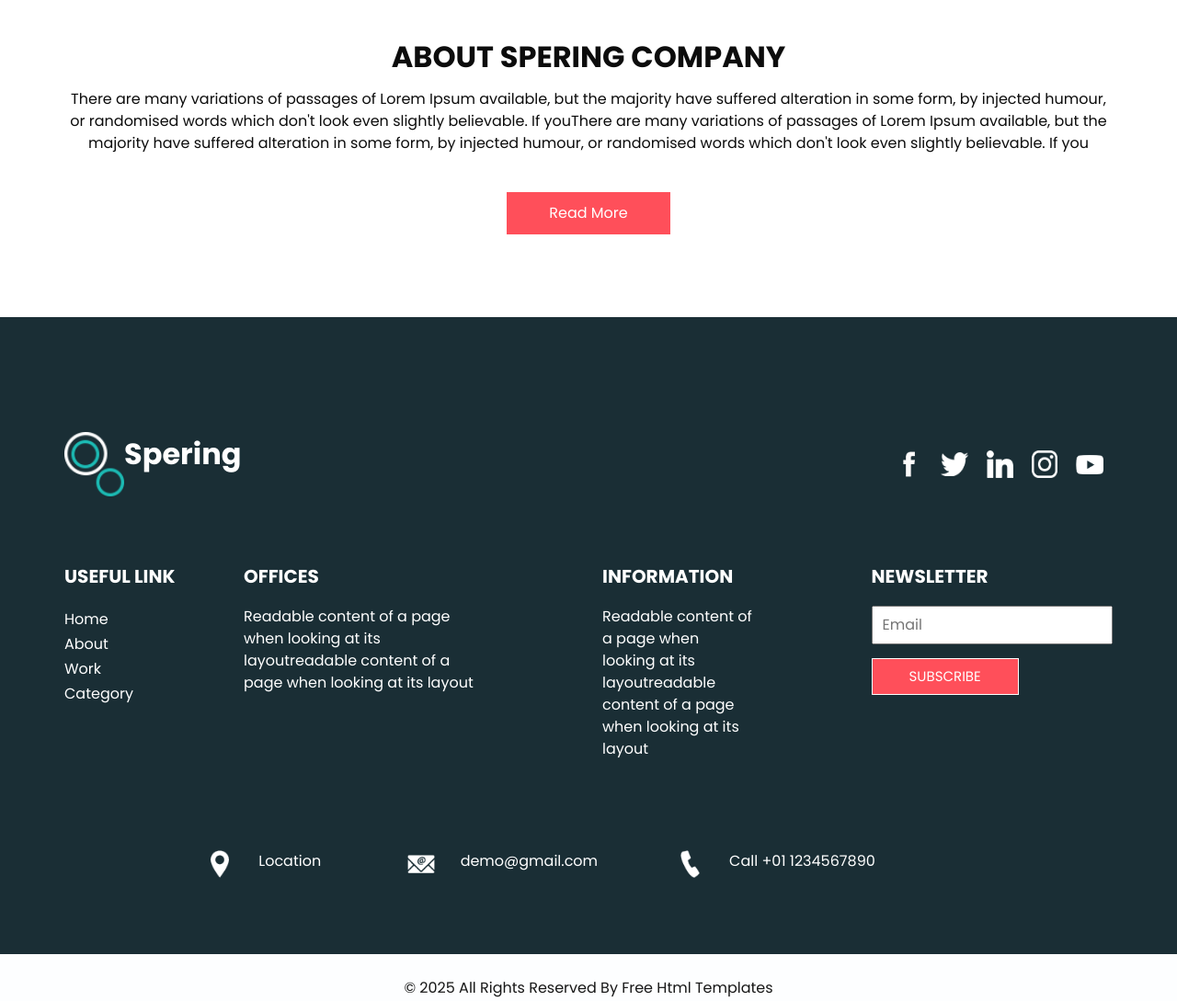
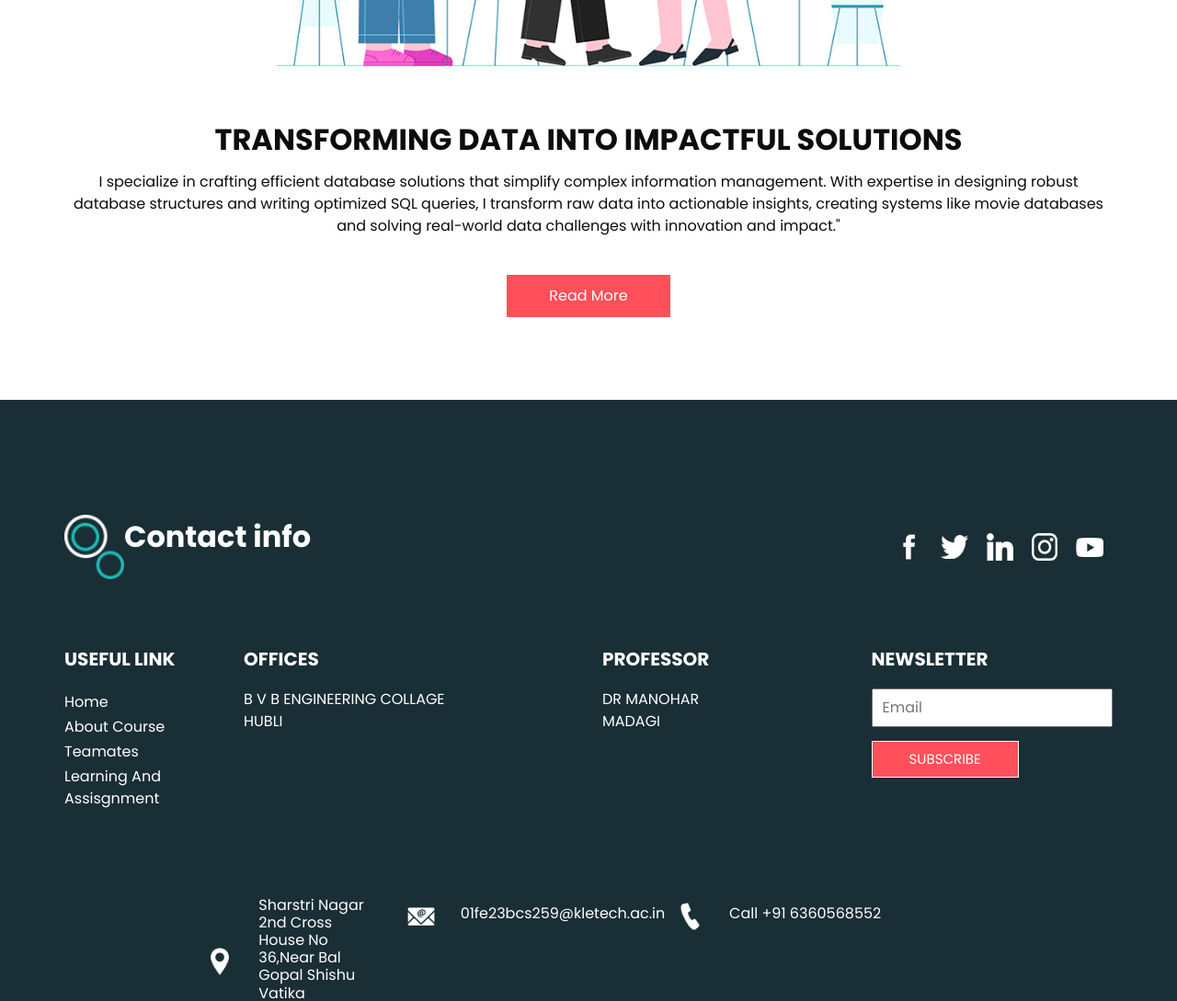
Before and after one commit to Manish-tech773/DBMS, a plain HTML site: page about.html in a window 1280 px wide. Shown: the part 1140-2229 px from the top of the page at 92% size. Drawn offline with nearby package versions, Linux system fonts and the light colour scheme; files that its build step writes are made by us from their sources; files whose address does not match are found by name.

Commit message:
Update about.html

```diff
--- a/about.html
+++ b/about.html
@@ -12,7 +12,7 @@
   <meta name="description" content="" />
   <meta name="author" content="" />
 
-  <title>Spering</title>
+  <title>STUDENT PORTFOLIO</title>
 
   <!-- bootstrap core css -->
   <link rel="stylesheet" type="text/css" href="css/bootstrap.css" />
@@ -33,7 +33,7 @@
           <a class="navbar-brand" href="index.html">
             <img src="images/logo.png" alt="" />
             <span>
-              Spering
+              STUDENT PORTFOLIO
             </span>
           </a>
           <button class="navbar-toggler" type="button" data-toggle="collapse" data-target="#navbarSupportedContent" aria-controls="navbarSupportedContent" aria-expanded="false" aria-label="Toggle navigation">
@@ -46,13 +46,13 @@
                 <a class="nav-link" href="index.html">Home <span class="sr-only">(current)</span></a>
               </li>
               <li class="nav-item active">
-                <a class="nav-link" href="about.html"> About</a>
+                <a class="nav-link" href="about.html"> About Course</a>
               </li>
               <li class="nav-item">
-                <a class="nav-link" href="work.html">Work </a>
+                <a class="nav-link" href="work.html">Teamates </a>
               </li>
               <li class="nav-item">
-                <a class="nav-link" href="category.html"> Category </a>
+                <a class="nav-link" href="category.html"> Learning And Assisgnment </a>
               </li>
             </ul>
             <div class="user_option">
@@ -103,11 +103,14 @@
           <div class="detail-box">
             <div class="heading_container">
               <h2>
-                Best Experinced Freelancer Here
+                Real World Example Of DBMS
               </h2>
             </div>
             <p>
-              It is a long established fact that a reader will be distracted by the readable content of a page when looking at its layout. The point of using Lorem Ipsum is that it has a more-or-less normal distribution of letters, as
+              Real-world examples of DBMS include: banking systems, where databases manage customer accounts, transactions, and loan records;
+              e-commerce platforms, like Amazon, which use databases to handle product inventories, customer data, and orders;
+              and
+              healthcare systems, where electronic medical records are stored and accessed through databases.
             </p>
             <div class="btn-box">
               <a href="" class="btn-1">
@@ -129,7 +132,7 @@
 
  <!-- about section -->
 
-  <section class="about_section layout_padding-bottom">
+ <section class="about_section layout_padding">
   <div class="container">
     <div class="row">
       <div class="col-md-10 col-lg-9 mx-auto">
@@ -140,10 +143,10 @@
     </div>
     <div class="detail-box">
       <h2>
-          About Spering Company
+        Transforming Data Into Impactful Solutions
       </h2>
       <p>
-          There are many variations of passages of Lorem Ipsum available, but the majority have suffered alteration in some form, by injected humour, or randomised words which don't look even slightly believable. If youThere are many variations of passages of Lorem Ipsum available, but the majority have suffered alteration in some form, by injected humour, or randomised words which don't look even slightly believable. If you
+      I specialize in crafting efficient database solutions that simplify complex information management. With expertise in designing robust database structures and writing optimized SQL queries, I transform raw data into actionable insights, creating systems like movie databases and solving real-world data challenges with innovation and impact."
       </p>
       <a href="">
         Read More
@@ -163,7 +166,7 @@
           <div class="info_logo">
             <img src="images/logo.png" alt="" />
             <span>
-              Spering
+              Contact info
             </span>
           </div>
           <div class="social_box">
@@ -197,13 +200,13 @@
                     <a class="" href="index.html">Home <span class="sr-only">(current)</span></a>
                   </li>
                   <li class="">
-                    <a class="" href="about.html">About </a>
+                    <a class="" href="about.html">About Course </a>
                   </li>
                   <li class="">
-                    <a class="" href="work.html">Work </a>
+                    <a class="" href="work.html">Teamates </a>
                   </li>
                   <li class="">
-                    <a class="" href="category.html">Category </a>
+                    <a class="" href="category.html">Learning And Assisgnment </a>
                   </li>
                 </ul>
               </div>
@@ -213,16 +216,16 @@
                 Offices
               </h5>
               <p>
-                Readable content of a page when looking at its layoutreadable content of a page when looking at its layout
+                B V B ENGINEERING COLLAGE HUBLI
               </p>
             </div>
 
             <div class="col-md-3 col-lg-2 offset-lg-1">
               <h5>
-                Information
+                PROFESSOR
               </h5>
               <p>
-                Readable content of a page when looking at its layoutreadable content of a page when looking at its layout
+                DR MANOHAR MADAGI
               </p>
             </div>
 
@@ -252,7 +255,7 @@
                     </div>
                     <div class="detail-box">
                       <h6>
-                        Location
+                        Sharstri Nagar 2nd Cross House No 36,Near Bal Gopal Shishu Vatika Dharwad
                       </h6>
                     </div>
                   </a>
@@ -264,7 +267,7 @@
                     </div>
                     <div class="detail-box">
                       <h6>
-                        demo@gmail.com
+                        01fe23bcs259@kletech.ac.in
                       </h6>
                     </div>
                   </a>
@@ -276,7 +279,7 @@
                     </div>
                     <div class="detail-box">
                       <h6>
-                        Call +01 1234567890
+                        Call +91 6360568552
                       </h6>
                     </div>
                   </a>
```
Lines whose indentation alone changed are shown as unchanged.
